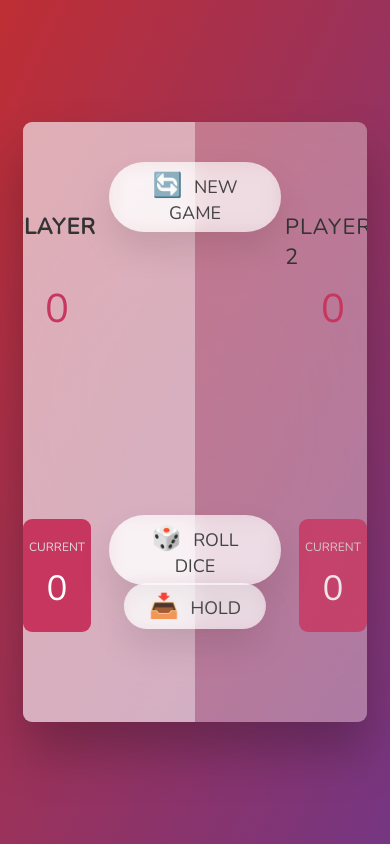
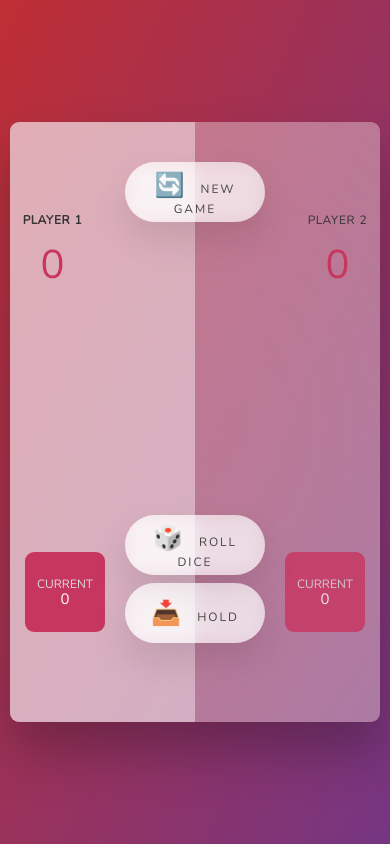
Before and after one commit to Mustapha-Hamza/Pig_Game, a plain HTML site: page index.html in a window 390 px wide. Drawn offline with nearby package versions, Linux system fonts and the light colour scheme.

Commit message:
Checked Mobile-Resposiveness

```diff
--- a/index.html
+++ b/index.html
@@ -12,7 +12,7 @@
       <section class="player player--0 player--active">
         <h2 class="name" id="name--0">Player 1</h2>
         <p class="score" id="score--0">43</p>
-        <div class="current">
+        <div id="current--player--0" class="current">
           <p class="current-label">Current</p>
           <p class="current-score" id="current--0">0</p>
         </div>
@@ -20,9 +20,9 @@
       <section class="player player--1">
         <h2 class="name" id="name--1">Player 2</h2>
         <p class="score" id="score--1">24</p>
-        <div class="current">
+        <div id="current--player--1" class="current">
           <p class="current-label">Current</p>
-          <p class="current-score" id="current--1">0</p>
+          <p class="current-score" id="current--1">3</p>
         </div>
       </section>
 
--- a/style.css
+++ b/style.css
@@ -243,38 +243,64 @@ main {
     justify-content: center;
     width: 100rem;
     height: 60rem;
-    margin: 2.3rem;
+    margin: 1rem;
   }
 
   .name {
     position: relative;
-    font-size: 2.2rem;
+    font-size: 1.2rem;
     text-transform: uppercase;
-    letter-spacing: 1px;
-    word-spacing: 2px;
-    font-weight: 200;
+    letter-spacing: 0.5px;
+    word-spacing: 1px;
+    font-weight: 100;
     margin-bottom: 1rem;
   }
 
-  .score {
-    font-size: 4rem;
-    font-weight: 200;
+  .player player--0 .score {
+    font-size: 2rem;
+    font-weight: 100;
     color: #c7365f;
     margin-bottom: auto;
   }
 
   .current {
-    width: 70%;
+    width: 8rem;
+    height: 8rem;
     padding: 2rem;
+    position: relative;
     text-align: center;
     display: flex;
     flex-direction: column;
     justify-content: center;
     align-items: center;
+    line-height: 0.5rem;
+  }
+
+  #current--player--0 {
+    margin-left: 25px;
+  }
+
+  #current--player--1 {
+    margin-right: 25px;
+  }
+  .player--0 {
+    left: 40px;
   }
 
   .current-label {
     margin-bottom: 1rem;
     font-size: 1.2rem;
   }
+
+  .current-score {
+    font-size: 1.5rem;
+  }
+
+  .btn {
+    font-size: 1.2rem;
+    width: 14rem;
+    height: 6rem;
+    letter-spacing: 0.2rem;
+    word-spacing: 0.2rem;
+  }
 }
```
